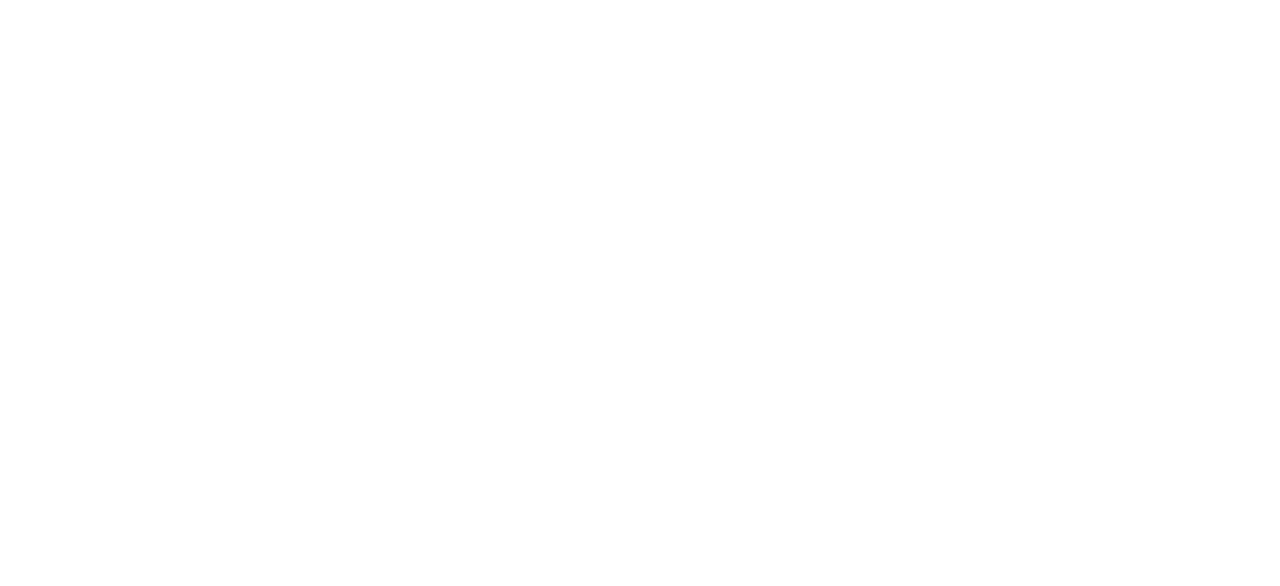
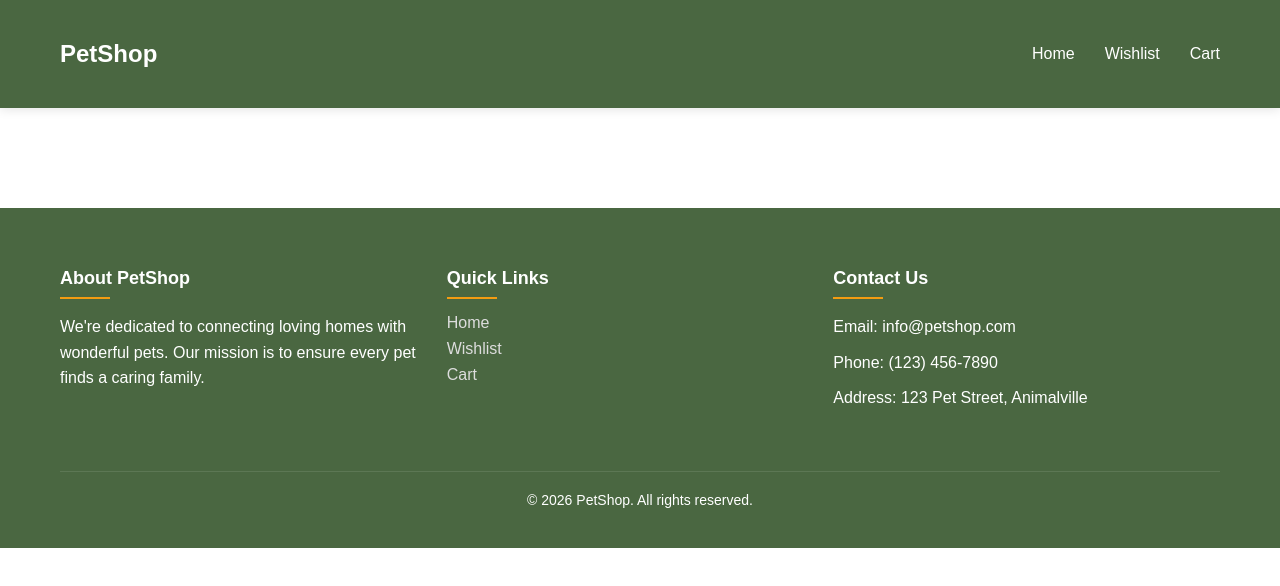
Before and after one commit to TornikeKhutsishvili/petshop-frontend, a React (Vite) app: page / in a window 1280 px wide. Shown: the top 586 px of the page. Built offline with nearby package versions, Linux system fonts and the light colour scheme.

Commit message:
Add Header and Footer, also modify main layout

```diff
--- a/package.json
+++ b/package.json
@@ -15,7 +15,8 @@
     "react": "^19.2.0",
     "react-dom": "^19.2.0",
     "react-redux": "^9.2.0",
-    "react-router-dom": "^7.13.0"
+    "react-router-dom": "^7.13.0",
+    "swiper": "^12.1.1"
   },
   "devDependencies": {
     "@eslint/js": "^9.39.1",
--- /dev/null
+++ b/src/layout/Footer.tsx
@@ -0,0 +1,78 @@
+import { NavLink } from "react-router-dom";
+import styles from "../styles/footer.module.css";
+
+const Footer = () => {
+  const currentYear = new Date().getFullYear();
+
+  const getLiClass = (isActive: boolean) =>
+    isActive ? `${styles.navLi} ${styles.navLiAactive}` : styles.navLi;
+
+  return (
+    <>
+      <footer className={styles.footer}>
+        <div className={styles.container}>
+          <div className={styles.footerContent}>
+            <div className={styles.footerColumn}>
+              <h3>About PetShop</h3>
+              <p>
+                We're dedicated to connecting loving homes with wonderful pets.
+                Our mission is to ensure every pet finds a caring family.
+              </p>
+            </div>
+
+            <div className={styles.footerColumn}>
+              <h3>Quick Links</h3>
+              <ul className={styles.footerColumnUl}>
+                <NavLink to="/" end>
+                  {({ isActive }) => (
+                    <li
+                      className={`${styles.footerColumnLi} ${getLiClass(isActive)}`}
+                    >
+                      <a className={styles.footerColumnLiA}>Home</a>
+                    </li>
+                  )}
+                </NavLink>
+
+                <NavLink to="/wishlist">
+                  {({ isActive }) => (
+                    <li
+                      className={`${styles.footerColumnLi} ${getLiClass(isActive)}`}
+                    >
+                      <a className={styles.footerColumnLiA}>Wishlist</a>
+                    </li>
+                  )}
+                </NavLink>
+
+                <NavLink to="/cart">
+                  {({ isActive }) => (
+                    <li
+                      className={`${styles.footerColumnLi} ${getLiClass(isActive)}`}
+                    >
+                      <a className={styles.footerColumnLiA}>Cart</a>
+                    </li>
+                  )}
+                </NavLink>
+              </ul>
+            </div>
+
+            <div className={styles.footerColumn}>
+              <h3>Contact Us</h3>
+              <p>Email: info@petshop.com</p>
+              <p>Phone: (123) 456-7890</p>
+              <p>Address: 123 Pet Street, Animalville</p>
+            </div>
+          </div>
+
+          {/* Bottom */}
+          <div className={styles.footerBottom}>
+            <p className={styles.footerBottomP}>
+              © {currentYear} PetShop. All rights reserved.
+            </p>
+          </div>
+        </div>
+      </footer>
+    </>
+  );
+};
+
+export default Footer;
--- /dev/null
+++ b/src/layout/Header.tsx
@@ -0,0 +1,54 @@
+import { NavLink } from "react-router-dom";
+import styles from "../styles/header.module.css";
+
+const Header = () => {
+  const getLiClass = (isActive: boolean) =>
+    isActive ? `${styles.navLi} ${styles.navLiAactive}` : styles.navLi;
+
+  return (
+    <>
+      <header className={styles.header}>
+        <div className={`${styles.headerContainer} ${styles.container}`}>
+          <div className={styles.logo}>
+            <NavLink to="/" end>
+              <a className={styles.logoA}>PetShop</a>
+            </NavLink>
+          </div>
+          <nav>
+            <ul className={styles.navUl}>
+              <NavLink to="/" end>
+                {({ isActive }) => (
+                  <li className={`${styles.navLi}, ${getLiClass(isActive)}`}>
+                    <a className={styles.navLiA}>Home</a>
+                  </li>
+                )}
+              </NavLink>
+              <NavLink to="/wishlist">
+                {({ isActive }) => (
+                  <li className={`${styles.navLi}, ${getLiClass(isActive)}`}>
+                    <a className={styles.navLiA}>
+                      Wishlist
+                      <span className={styles.count}></span>
+                    </a>
+                  </li>
+                )}
+              </NavLink>
+              <NavLink to="/cart">
+                {({ isActive }) => (
+                  <li className={`${styles.navLi}, ${getLiClass(isActive)}`}>
+                    <a className={styles.navLiA}>
+                      Cart
+                      <span className={styles.count}></span>
+                    </a>
+                  </li>
+                )}
+              </NavLink>
+            </ul>
+          </nav>
+        </div>
+      </header>
+    </>
+  );
+};
+
+export default Header;
--- a/src/layout/MainLayout.tsx
+++ b/src/layout/MainLayout.tsx
@@ -1,11 +1,16 @@
 import { Outlet } from "react-router-dom";
+import Header from "./Header";
+import Footer from "./Footer";
+import "../styles/index.css";
 
 const MainLayout = () => {
   return (
     <>
-      <div className="container">
+      <Header />
+      <main className="container">
         <Outlet />
-      </div>
+      </main>
+      <Footer />
     </>
   );
 };
--- /dev/null
+++ b/src/styles/footer.module.css
@@ -0,0 +1,81 @@
+.footer {
+  background-color: #4a6741;
+  color: white;
+  padding: 40px 0 20px;
+  margin-top: 60px;
+}
+
+.container {
+  max-width: 1200px;
+  margin: 0 auto;
+  padding: 20px;
+}
+
+.footerContent {
+  display: flex;
+  justify-content: space-between;
+  flex-wrap: wrap;
+}
+
+.footerColumn {
+  flex: 1;
+  min-width: 200px;
+  margin-bottom: 20px;
+}
+
+.footerColumn h3 {
+  font-size: 18px;
+  margin-bottom: 15px;
+  position: relative;
+  padding-bottom: 10px;
+}
+
+.footerColumn h3::after {
+  content: "";
+  position: absolute;
+  bottom: 0;
+  left: 0;
+  width: 50px;
+  height: 2px;
+  background-color: #f39c12;
+}
+
+.footerColumn p {
+  margin-bottom: 10px;
+  line-height: 1.6;
+}
+
+.footerColumnUl {
+  list-style: none;
+}
+
+.footerColumnLi {
+  margin-bottom: 8px;
+}
+
+.footerColumnLiA {
+  color: #ddd;
+  text-decoration: none;
+  transition: color 0.3s ease;
+}
+
+.footerColumnLiA:hover {
+  color: #f39c12;
+}
+
+.navLiAactive {
+  color: #f39c12;
+}
+
+/*** bottom ***/
+
+.footerBottom {
+  margin-top: 30px;
+  text-align: center;
+  padding-top: 20px;
+  border-top: 1px solid rgba(255, 255, 255, 0.1);
+}
+
+.footerBottomP {
+  font-size: 14px;
+}
--- /dev/null
+++ b/src/styles/header.module.css
@@ -0,0 +1,66 @@
+.header {
+  background-color: #4a6741;
+  color: white;
+  padding: 20px 0;
+  box-shadow: 0 2px 10px rgba(0, 0, 0, 0.1);
+}
+
+.headerContainer {
+  display: flex;
+  justify-content: space-between;
+  align-items: center;
+}
+
+.container {
+  max-width: 1200px;
+  margin: 0 auto;
+  padding: 20px;
+}
+
+.logo {
+  font-size: 24px;
+  font-weight: bold;
+}
+
+.logoA {
+  color: white;
+  text-decoration: none;
+}
+
+.navUl {
+  display: flex;
+  list-style: none;
+}
+
+.navLi {
+  margin-left: 30px;
+}
+
+.navLiA {
+  color: white;
+  text-decoration: none;
+  font-weight: 500;
+  transition: all 0.3s ease;
+  position: relative;
+}
+
+.navLiA:hover {
+  color: #f39c12;
+}
+
+.navLiAactive {
+  color: #f39c12;
+}
+
+.count {
+  display: none;
+  background-color: var(--secondary-color);
+  color: white;
+  width: 20px;
+  height: 20px;
+  border-radius: 50%;
+  font-size: 12px;
+  justify-content: center;
+  align-items: center;
+  margin-left: 5px;
+}
--- a/src/styles/index.css
+++ b/src/styles/index.css
@@ -0,0 +1,20 @@
+* {
+  padding: 0;
+  margin: 0;
+  box-sizing: border-box;
+  font-family: "Poppins", sans-serif;
+}
+
+ul {
+  list-style: none;
+}
+
+a {
+  text-decoration: none;
+}
+
+.container {
+  max-width: 1200px;
+  margin: 0 auto;
+  padding: 20px;
+}
```
Also changed, not shown: 1 other file (tests, documents, lock files or other folders).
